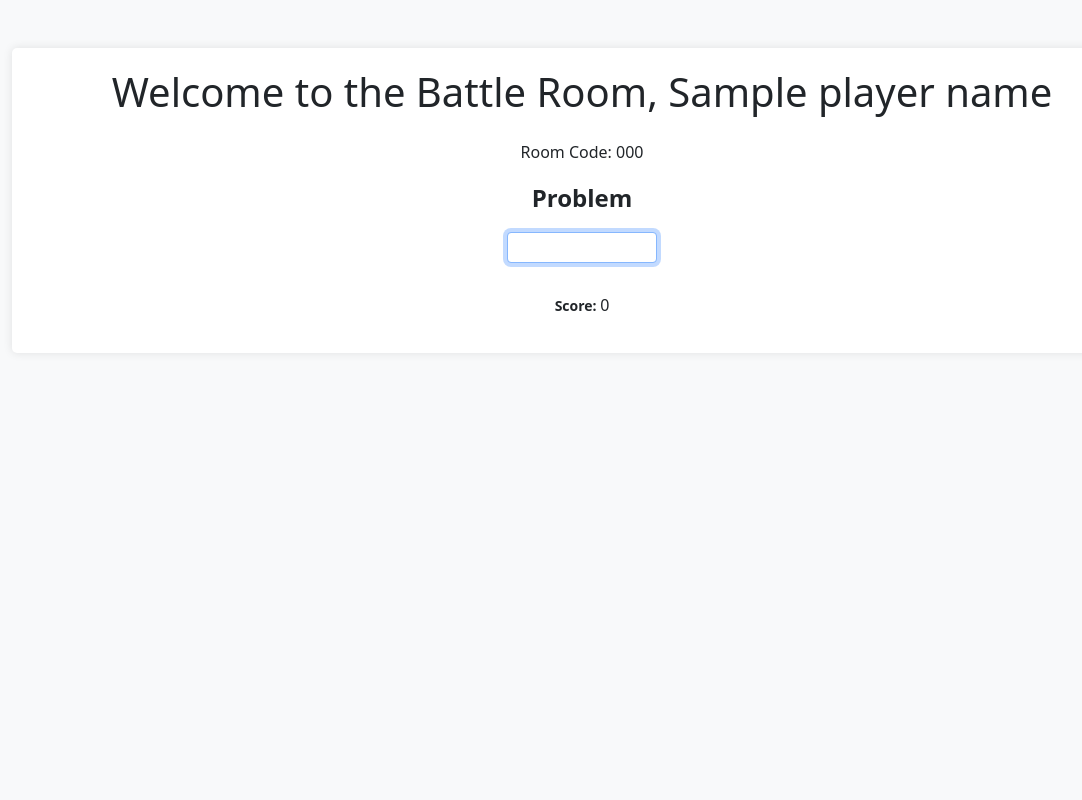
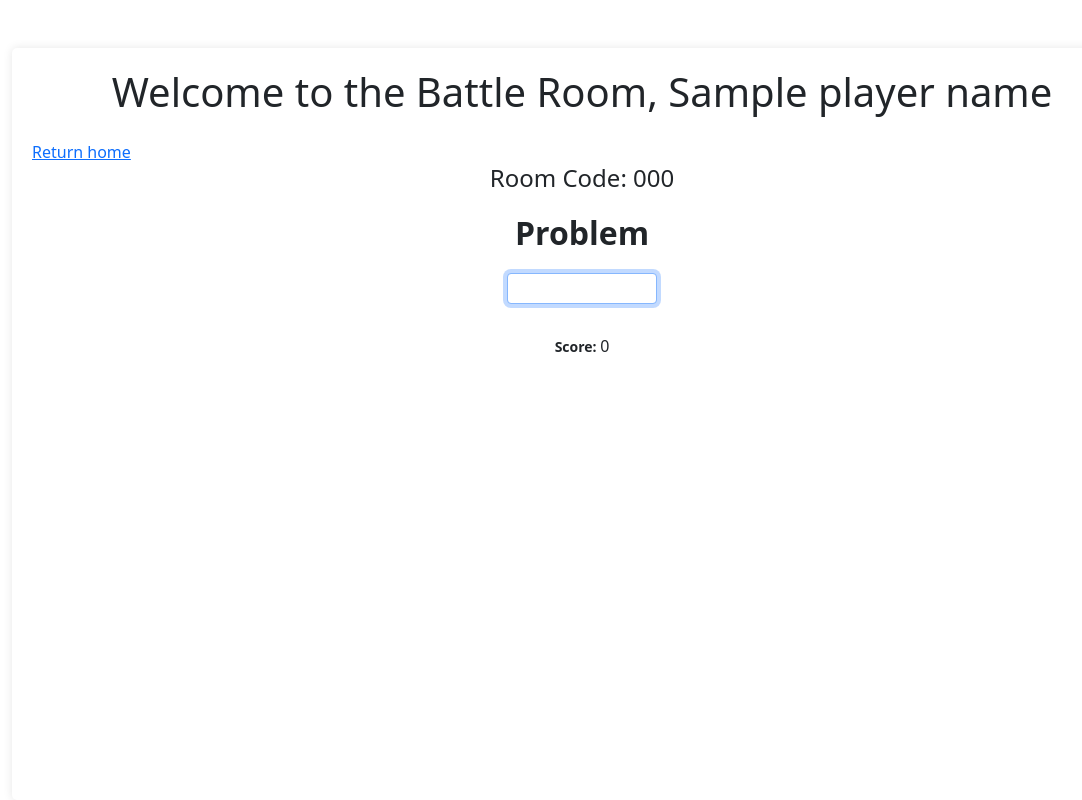
Before and after one commit to abhinavpola/pvpmath, a Flask app: template templates/battle.html in a window 1280 px wide. Shown: the whole page, without its empty margins (58-1140 px from the left). Run offline with Flask 3, Linux system fonts and the light colour scheme; the template is opened without the code that fills it: most values are stand-ins (such as "Sample title", 1, 10 or a date in 2020); some libraries are stand-ins or nearby versions.

Commit message:
update pvp page styling

```diff
--- a/templates/battle.html
+++ b/templates/battle.html
@@ -18,7 +18,10 @@
     <style>
         /* Custom styles */
         body {
-            background-color: #f8f9fa;
+            display: flex;
+            justify-content: center;
+            height: 100vh;
+            margin: 0;
         }
 
         .container {
@@ -29,7 +32,7 @@
         }
 
         .boldText {
-            font-size: 24px;
+            font-size: xx-large;
             font-weight: bold;
         }
 
@@ -51,14 +54,15 @@
 <body>
     <div class="container mt-5">
         <h1 class="text-center mb-4" id="aliasText">Welcome to the Battle Room, {{ player_name }}</h1>
-        <p class="text-center">Room Code: {{ room_code }}</p>
+        <a href="/">Return home</a>
+        <h4 class="text-center">Room Code: {{ room_code }}</h4>
         <div class="form-group mt-3 text-center">
             <div class="mb-3">
                 <label for="answerBox" id="questionBox" class="boldText">Problem</label>
             </div>
             <div>
                 <!-- Apply the form-control-sm class to make the input smaller and centered -->
-                <input type="text" class="form-control form-control-sm" id="answerBox" autofocus>
+                <input type="text" class="form-control form-control-sm input-lg" id="answerBox" autofocus>
             </div>
             <div class="mb-3" id="scoreSection" style="margin-top: 30px;">
                 <span class="scoreFont">Score: </span>
```
